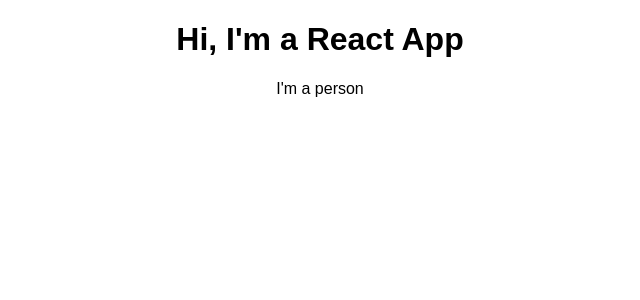
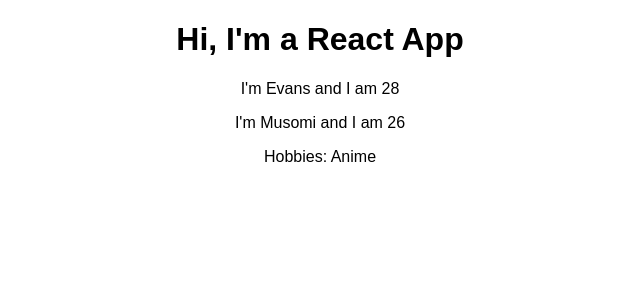
Before and after one commit to evansmusomi/react-guide-1, a React (Create React App) app: page / in a window 1280 px wide. Shown: the top 300 px of the page, without its empty margins (320-960 px from the left). Built offline with nearby package versions, Linux system fonts and the light colour scheme.

Commit message:
feat: passes external data to component as props and children

```diff
--- a/src/App.js
+++ b/src/App.js
@@ -7,7 +7,10 @@
     return (
       <div className="App">
         <h1>Hi, I'm a React App</h1>
-        <Person />
+        <Person name="Evans" age="28" />
+        <Person name="Musomi" age="26">
+          Hobbies: Anime
+        </Person>
       </div>
     );
   }
--- a/src/Person/Person.js
+++ b/src/Person/Person.js
@@ -1,7 +1,14 @@
 import React from "react";
 
-const person = () => {
-  return <p>I'm a person</p>;
+const person = props => {
+  return (
+    <div>
+      <p>
+        I'm {props.name} and I am {props.age}
+      </p>
+      <p>{props.children}</p>
+    </div>
+  );
 };
 
 export default person;
```
